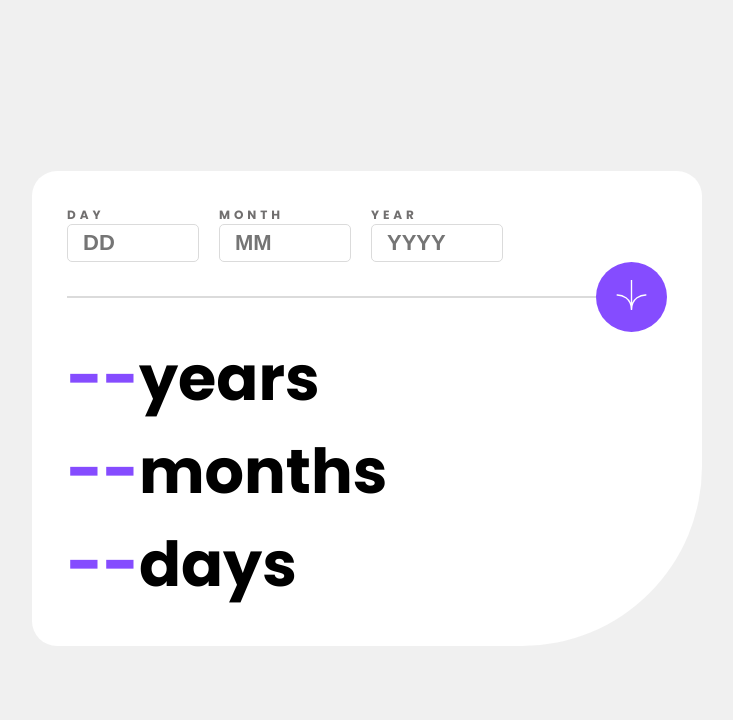
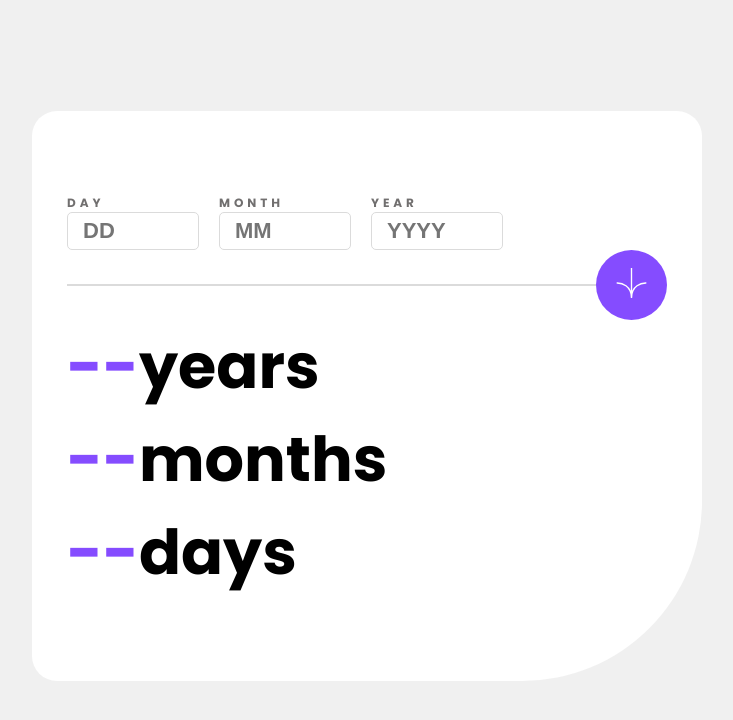
Before and after one commit to Onaopemipo/age-calculator, an Angular app: page / in a window 1280 px wide. Shown: the top 720 px of the page, without its empty margins (273-1006 px from the left). Built offline with nearby package versions, Linux system fonts and the light colour scheme.

Commit message:
Latest push

```diff
--- a/src/app/app.component.scss
+++ b/src/app/app.component.scss
@@ -11,7 +11,7 @@ $Off-black: hsl(0, 0%, 8%);
     display: flex;
     justify-content: center;
     align-items: center;
-    height: 100vh;
+    height: 97vh;
 
 }
 
@@ -24,6 +24,7 @@ $Off-black: hsl(0, 0%, 8%);
     padding: 35px;
     border-radius: 25px 25px 180px;
     width: 600px;
+    height: 500px;
     margin: 3vh;
 }
 
```
